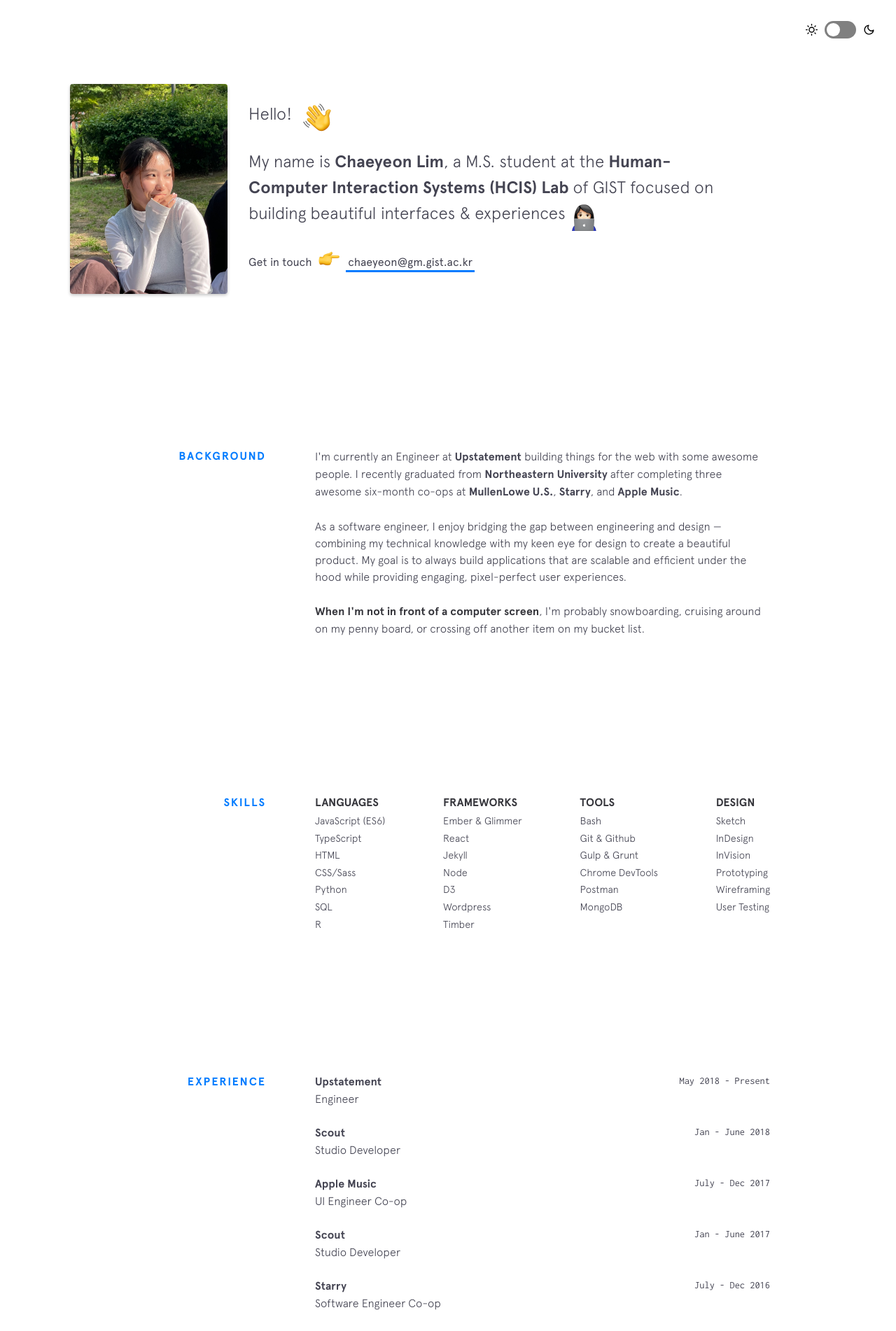
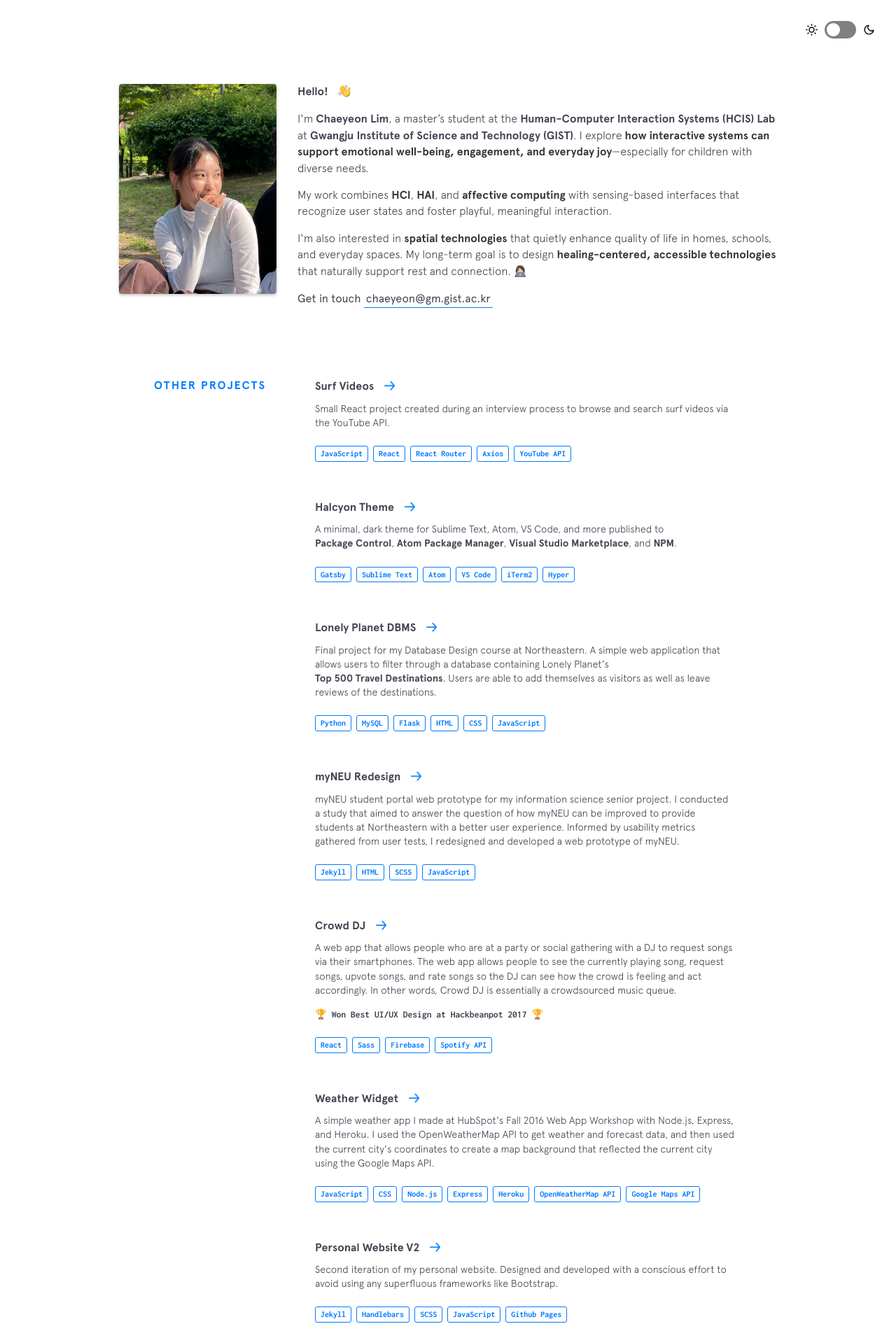
Before and after one commit to chaeyeonss/chaeyeonss.github.io, a Jekyll site: the page built from index.html, in a window 1280 px wide. Shown: the top 1902 px of the page at 70% size. Built offline with Jekyll 4.4.1, drawn with Linux system fonts in a browser that asks for light colours; nearby versions of some CDN libraries; some of the changed text lies outside the part shown.

Commit message:
fix: intro.html 소개글 수정, copyright 결정

```diff
--- a/_config.yml
+++ b/_config.yml
@@ -11,11 +11,11 @@
 social:
   - title: email
     url: mailto:chaeyeon@gm.gist.ac.kr
-  - title: twitter
+  - title: acm
     url: https://twitter.com/bchiang7
-  - title: instagram
+  - title: ocid
     url: https://instagram.com/bchiang7
-  - title: codepen
+  - title: google_scholar
     url: http://codepen.io/bchiang7
   - title: github
     url: https://github.com/bchiang7
--- a/_includes/footer.html
+++ b/_includes/footer.html
@@ -1,12 +1,11 @@
 <footer class="footer">
   <div class="footer__copyright">
     <div class="top">
-      <span>Designed &amp; Developed by</span>
+      <span>© Copyright 2025 Chaeyeon Lim.</span>
     </div>
     <div class="bottom">
-      <span>Brittany Chiang</span>
-      <img class="emoji" src="{{site.baseurl}}/img/emojis/rockon.png" alt="emoji">
-      <span>2018</span>
+      <span>Powered by Jekyll with bchiang7 theme. Hosted by GitHub Pages.</span>
+      <span>Mod: April 04, 2025.</span>
     </div>
   </div>
   <div class="footer__links">
--- a/_includes/intro.html
+++ b/_includes/intro.html
@@ -3,19 +3,33 @@
     <img class="intro__photo" src="img/profile.jpg" alt="Profile Photo">
 
     <div class="intro__text">
-      <h3 class="intro__hello">Hello!
+      <h3 class="intro__hello" style="margin-top: 0px;">Hello!
         <span class="emoji wave-hand animated"></span>
       </h3>
 
-      <h3 class="intro__tagline">My name is
-        <span class="name">Chaeyeon Lim</span>, a M.S. student at the
-        <a href="https://sites.google.com/view/gist-hcis-lab/home" target="_blank">Human-Computer Interaction Systems (HCIS) Lab</a> of GIST focused on building beautiful interfaces &amp; experiences
-        <span class="emoji technologist"></span>
+      <h3 class="intro__tagline">
+        I'm <span class="name">Chaeyeon Lim</span>, a master’s student at the
+        <a href="https://sites.google.com/view/gist-hcis-lab/home" target="_blank">Human-Computer Interaction Systems
+          (HCIS) Lab</a> at <a href="https://www.gist.ac.kr/en/main.html" target="_blank">Gwangju Institute of Science
+          and Technology (GIST)</a>.
+        I explore <strong>how interactive systems can support emotional well-being, engagement, and everyday
+          joy</strong>—especially for children with diverse needs.
       </h3>
 
-      <h3 class="intro__contact">
+      <h3 class="intro__tagline">
+        My work combines <strong>HCI</strong>, <strong>HAI</strong>, and <strong>affective computing</strong> with
+        sensing-based interfaces that recognize user states and foster playful, meaningful interaction.
+      </h3>
+
+      <h3 class="intro__tagline">
+        I'm also interested in <strong>spatial technologies</strong> that quietly enhance quality of life in homes,
+        schools, and everyday spaces.
+        My long-term goal is to design <strong>healing-centered, accessible technologies</strong> that naturally support
+        rest and connection. <span class="emoji technologist"></span>
+      </h3>
+
+      <h3 class="intro__contact" style="margin-bottom: 0px;">
         <span>Get in touch </span>
-        <span class="emoji pointer"></span>
         <span>
           <a href="mailto:chaeyeon@gm.gist.ac.kr" target="_blank" class="highlight-link">chaeyeon@gm.gist.ac.kr</a>
         </span>
--- a/css/main.css
+++ b/css/main.css
@@ -91,7 +91,7 @@
     background-color: #fff;
     color: #444452;
     font-family: Apercu, "Source Sans Pro", system, system-ui, -apple-system, BlinkMacSystemFont, Roboto, Helvetica, Arial, sans-serif;
-    line-height: 1.5;
+    line-height: 1.4;
     width: 100%
 }
 
@@ -152,7 +152,7 @@
     transition: all .2s ease-in-out;
     text-decoration: none;
     font-weight: 700;
-    color: inherit
+    color: inherit;
 }
 
 ul {
@@ -482,7 +482,7 @@
 }
 
 .intro {
-    padding: 120px 100px;
+    padding: 120px 170px 0;
 
     display: -webkit-box;
     display: -ms-flexbox;
@@ -499,19 +499,19 @@
 
 @media screen and (max-width:630px) {
     .intro {
-        padding: 120px 70px
+        padding: 120px 70px 0
     }
 }
 
 @media screen and (max-width:550px) {
     .intro {
-        padding: 120px 50px
+        padding: 120px 50px 0
     }
 }
 
 @media screen and (max-width:480px) {
     .intro {
-        padding: 70px 50px
+        padding: 70px 50px 0
     }
 }
 
@@ -569,14 +569,14 @@
 
 .intro__hello,
 .intro__tagline {
-    font-size: 1.5rem
+    font-size: 1rem
 }
 
 @media screen and (max-width:1024px) {
 
     .intro__hello,
     .intro__tagline {
-        font-size: 1.35rem
+        font-size: 1rem;
     }
 }
 
@@ -584,7 +584,7 @@
 
     .intro__hello,
     .intro__tagline {
-        font-size: 1.2rem
+        font-size: 1rem
     }
 }
 
@@ -600,7 +600,7 @@
 
     .intro__hello,
     .intro__tagline {
-        font-size: 0.9rem
+        font-size: 1rem
     }
 }
 
@@ -608,22 +608,22 @@
 
     .intro__hello,
     .intro__tagline {
-        font-size: 0.85rem
+        font-size: 0.9rem
     }
 }
 
 .intro__hello .emoji,
 .intro__tagline .emoji {
-    width: 40px;
-    height: 40px
+    width: 18px;
+    height: 18px
 }
 
 @media screen and (max-width:1024px) {
 
     .intro__hello .emoji,
     .intro__tagline .emoji {
-        width: 35px;
-        height: 35px
+        width: 18px;
+        height: 18px
     }
 }
 
@@ -631,8 +631,8 @@
 
     .intro__hello .emoji,
     .intro__tagline .emoji {
-        width: 30px;
-        height: 30px
+        width: 18px;
+        height: 18px
     }
 }
 
@@ -640,13 +640,13 @@
 
     .intro__hello .emoji,
     .intro__tagline .emoji {
-        width: 25px;
-        height: 25px
+        width: 18px;
+        height: 18px
     }
 }
 
 .intro__hello {
-    font-weight: 300
+    font-weight: 700
 }
 
 .intro__hello .wave-hand {
@@ -743,7 +743,7 @@
 
 .intro__tagline {
     font-weight: 300;
-    max-width: 700px
+    max-width: 800px
 }
 
 .intro__tagline .name {
@@ -775,8 +775,8 @@
 
 @media screen and (max-width:550px) {
     .intro__contact .emoji.pointer {
-        width: 25px;
-        height: 25px
+        width: 18px;
+        height: 18px
     }
 }
 
@@ -788,8 +788,8 @@
     display: inline-block;
     padding: 2px 3px;
     text-decoration: none;
-    -webkit-box-shadow: inset 0 -3px 0 #007bff;
-    box-shadow: inset 0 -3px 0 #007bff
+    -webkit-box-shadow: inset 0 -1px 0 #007bff;
+    box-shadow: inset 0 -1px 0 #007bff
 }
 
 .intro__contact .highlight-link:hover {
@@ -1131,8 +1131,8 @@
 }
 
 .footer__copyright {
-    font-weight: 700;
-    width: 200px
+    font-size: 0.8rem;
+    width: 600px
 }
 
 @media screen and (max-width:630px) {
--- a/index.html
+++ b/index.html
@@ -5,11 +5,13 @@
 <div id="site">
   {% include switch.html %}
   {% include intro.html %}
-  {% include background.html %}
-  {% include skills.html %}
-  {% include experience.html %}
-  {% include featured-projects.html %}
   {% include other-projects.html %}
+  {% comment %}
+    {% include background.html %}
+    {% include skills.html %}
+    {% include experience.html %}
+    {% include featured-projects.html %}
+  {% endcomment %}
   {% include footer.html %}
   {% include top-button.html %}
 </div>
```
Also changed, not shown: _config_dev.yml (+4 -4 lines).
